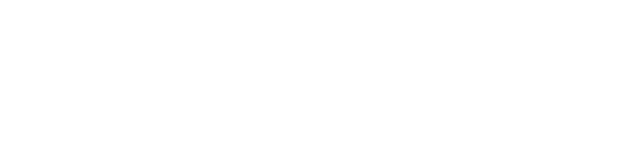
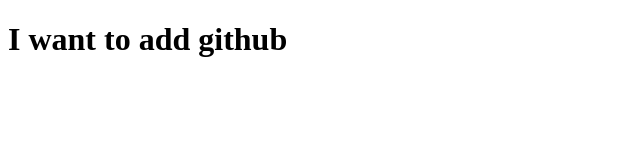
Before and after one commit to Rahatul07/my-first-work, a plain HTML site: page Index.html in a window 1280 px wide. Shown: the whole page, without its empty margins (0-640 px from the left). Drawn offline with Linux system fonts and the light colour scheme.

Commit message:
My second try

```diff
--- a/Index.html
+++ b/Index.html
@@ -7,6 +7,6 @@
     <title> <h1>My first github work</h1></title>
 </head>
 <body>
-
+    <h1> I want to add github</h1>
 </body>
 </html>
```
